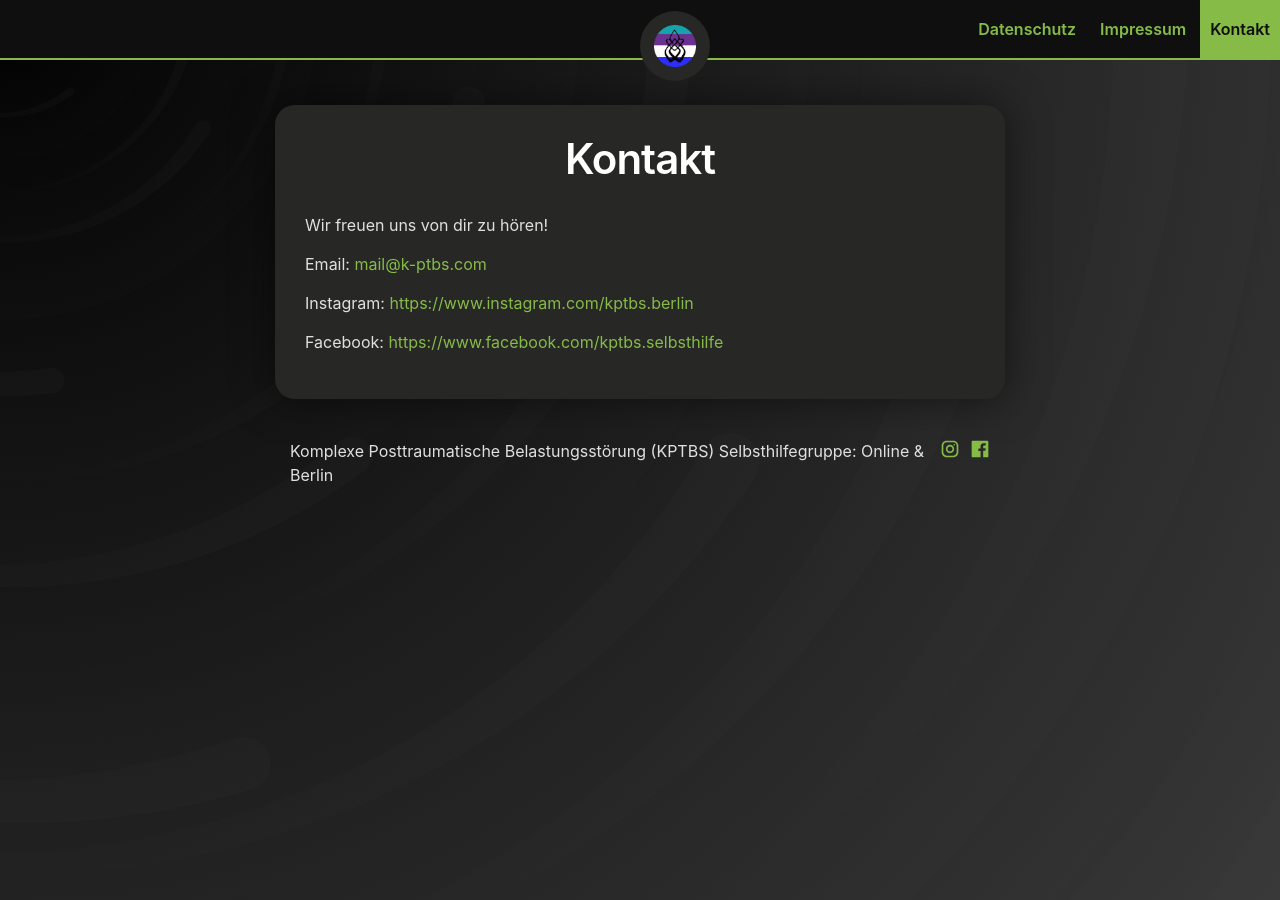
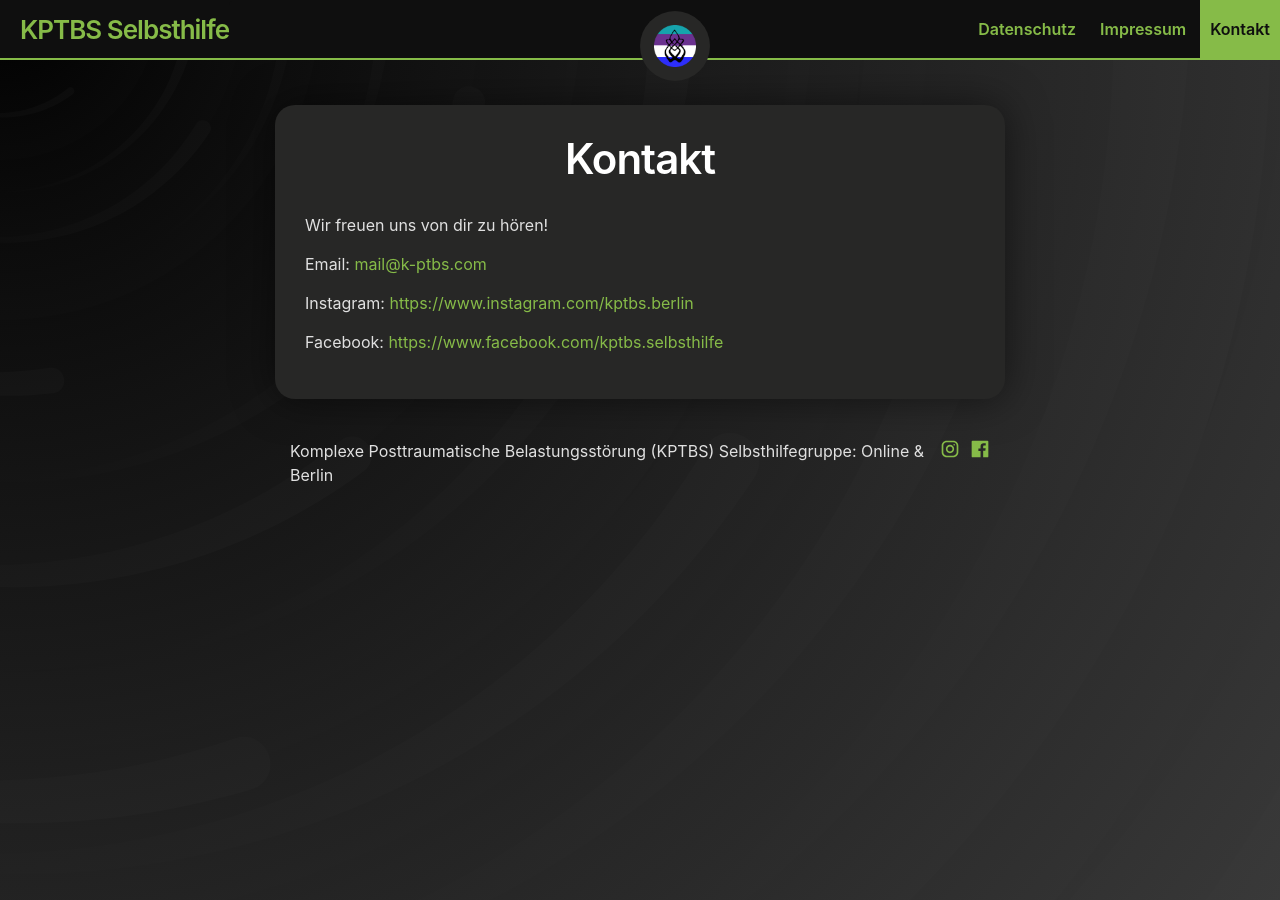
Before and after one commit to 3xz/k-ptbs, a Jekyll site: the page built from kontakt.md, in a window 1280 px wide. Built offline with Jekyll 4.4.1, drawn with Linux system fonts in a browser that asks for light colours.

Commit message:
Update _config.yml

```diff
--- a/_config.yml
+++ b/_config.yml
@@ -1,10 +1,15 @@
 title: "Komplexe Posttraumatische Belastungsstörung (KPTBS) Selbsthilfegruppe: Online & Berlin"
+short_title: KPTBS Selbsthilfe
 iconURL: assets/kptbs-icon.png
 remote_theme: 3xz/k-ptbs
 
 # for a clean URL
 permalink: :slug
 
+social:
+  instagram: kptbs.berlin
+  facebook: kptbs.selbsthilfe
+
 plugins:
  - jekyll-seo-tag
  - jekyll-remote-theme
```
